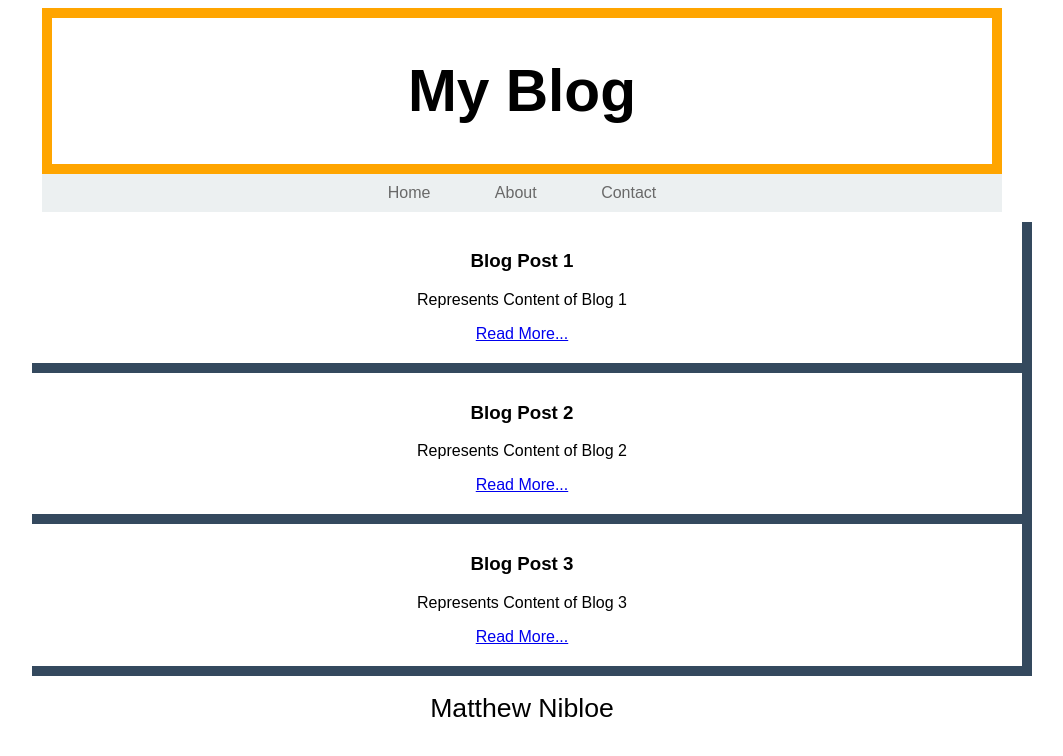
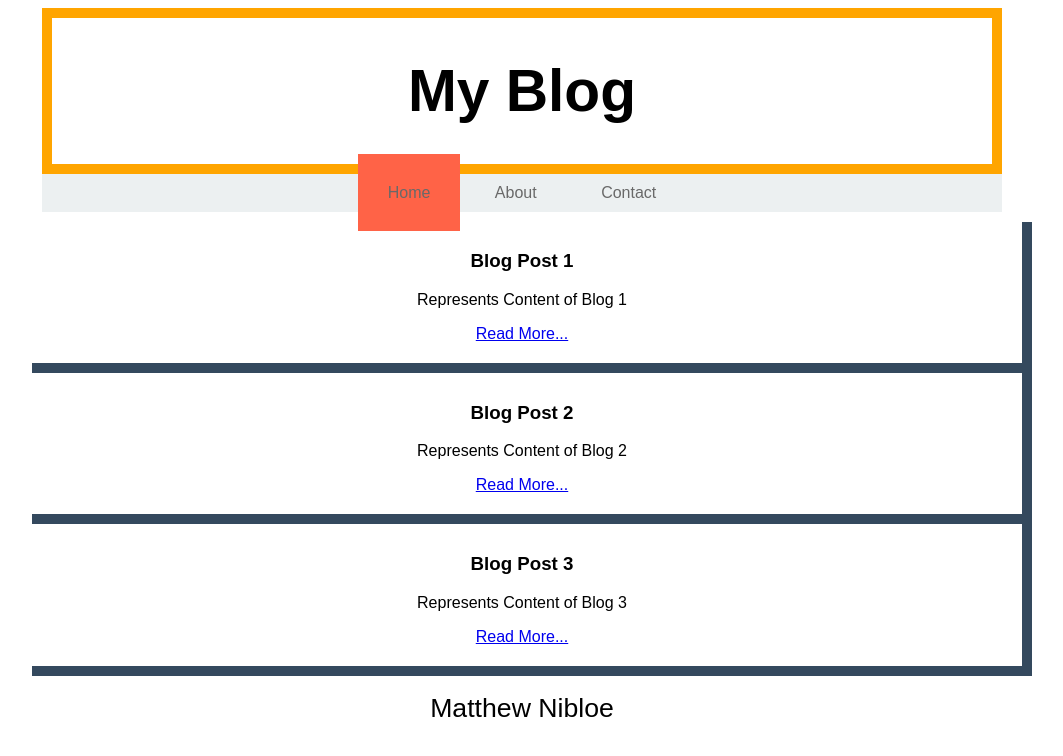
Before and after one commit to mnibloe/Blog---Git, a plain HTML site: page index.html in a window 1280 px wide. In both pictures the pointer is over the link "Home". Shown: the whole page, without its empty margins (118-1181 px from the left). Drawn offline with Linux system fonts and the light colour scheme; a web font is replaced by a local one.

Commit message:
Link
Can't highlight the right changes

```diff
--- a/style.css
+++ b/style.css
@@ -24,6 +24,9 @@
     color:dimgrey;
     padding: 30px;
 }
+#navbar a:hover {
+    background-color: tomato
+}
     .post {
     width:90%;
     max-width:960px;
```
